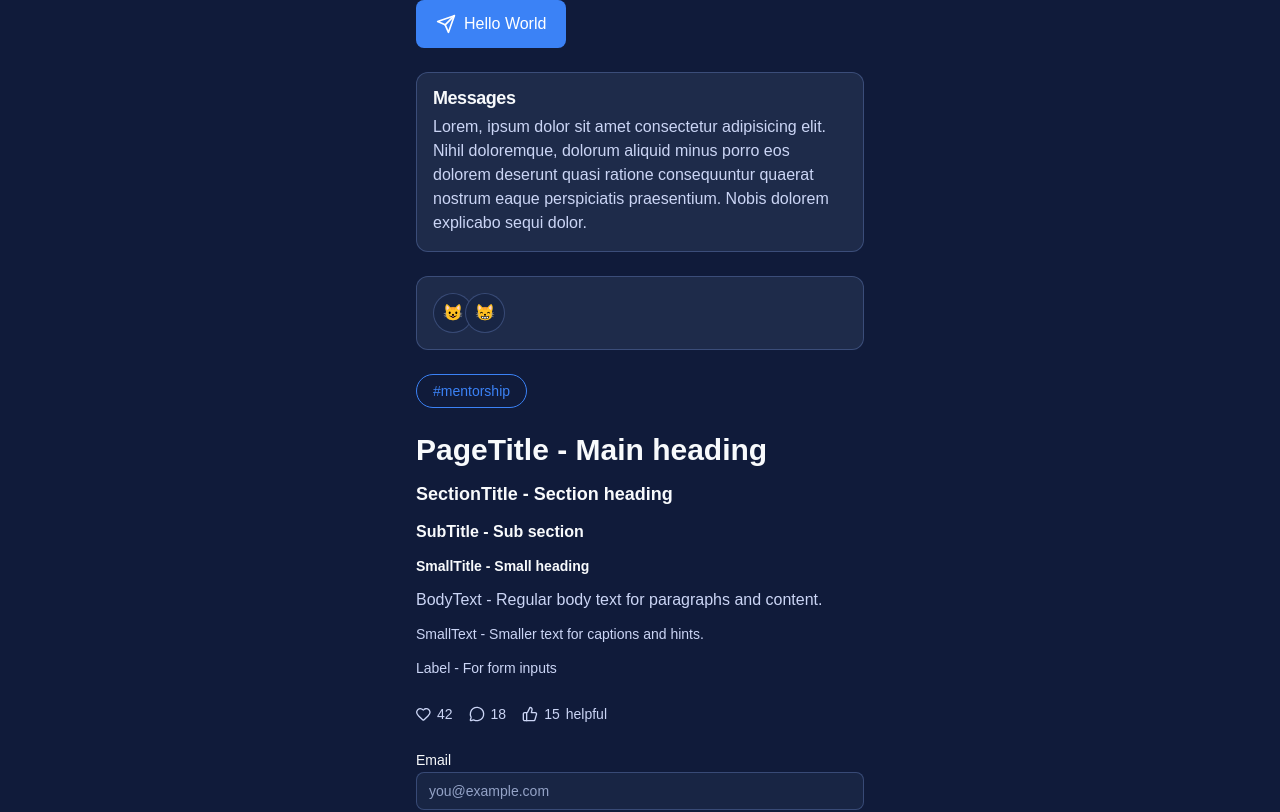
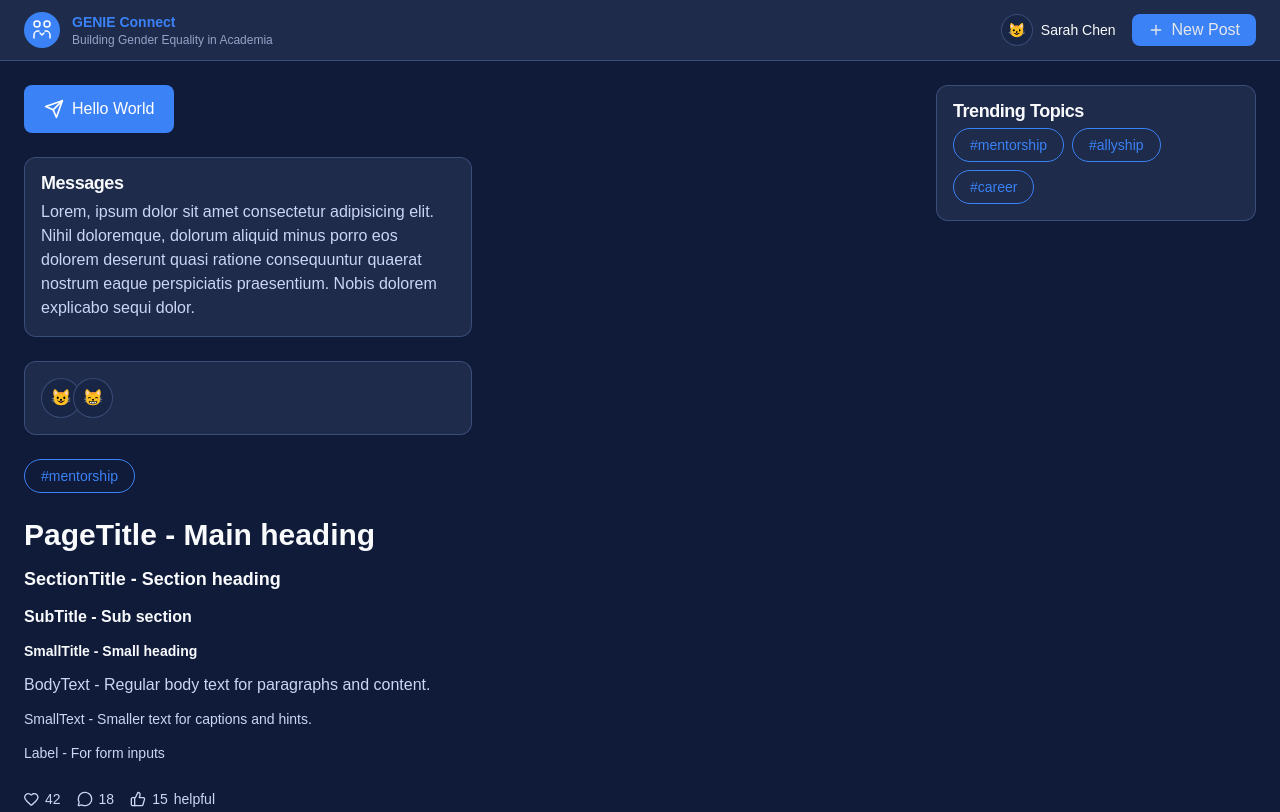
Before and after one commit to FBetulDemir/genie-connect, a Next.js app: page / in a window 1280 px wide. Shown: the top 812 px of the page. Built offline with nearby package versions, Linux system fonts and the light colour scheme.

Commit message:
Added AppShell with navbar includin a button to CreatePost

```diff
--- a/app/page.tsx
+++ b/app/page.tsx
@@ -18,13 +18,31 @@ import {
   SmallText,
   Label,
 } from "@/components/ui/Typography";
-import Modal from "@/components/ui/Modal";
 import { Input, TextArea } from "@/components/ui/Input";
+import AppShell from "@/components/ui/AppShell";
+
+const Sidebar = () => (
+  <>
+    <Card>
+      <CardContent className="space-y-2">
+        <CardTitle>Trending Topics</CardTitle>
+        <div className="flex flex-wrap gap-2">
+          <Hashtag size="md">#mentorship</Hashtag>
+          <Hashtag size="md">#allyship</Hashtag>
+          <Hashtag size="md">#career</Hashtag>
+        </div>
+      </CardContent>
+    </Card>
+  </>
+);
 
 export default function Home() {
   return (
-    <div className="flex min-h-screen items-center justify-center font-sans">
-      <main className="space-y-6">
+    <AppShell
+      nickname="Sarah Chen"
+      avatarEmoji="😺"
+      onPublish={(post) => console.log("Published:", post)}
+      sidebar={<Sidebar />}>
       <Button
         variant="primary"
         size="lg"
@@ -88,22 +106,6 @@ export default function Home() {
           description="Max 200 characters"
         />
       </div>
-
-        {/* Modal */}
-        <Modal open={false} onClose={() => {}} size="md">
-          <h2 className="text-lg font-semibold text-[var(--text-primary)] mb-4">
-            Create Post
-          </h2>
-          <div className="space-y-4">
-            <TextArea placeholder="Share your thoughts, experiences, or questions..." />
-            <Input
-              name="hashtag"
-              label="Add Hashtags"
-              placeholder="e.g., GenderEquality"
-            />
-          </div>
-        </Modal>
-      </main>
-    </div>
+    </AppShell>
   );
 }
--- /dev/null
+++ b/components/ui/AppShell.tsx
@@ -0,0 +1,49 @@
+import React from "react";
+import cn from "@/lib/classnames";
+import Navbar from "./Navbar";
+
+type AppShellProps = {
+  nickname?: string;
+  avatarEmoji?: string;
+  onPublish?: (post: { content: string; hashtag: string }) => void;
+  children: React.ReactNode;
+  sidebar?: React.ReactNode;
+  className?: string;
+};
+
+const AppShell = ({
+  nickname,
+  avatarEmoji,
+  onPublish,
+  children,
+  sidebar,
+  className,
+}: AppShellProps) => {
+  return (
+    <div className="flex min-h-screen flex-col bg-[var(--background)]">
+      <Navbar
+        nickname={nickname}
+        avatarEmoji={avatarEmoji}
+        onPublish={onPublish}
+      />
+
+      <div
+        className={cn(
+          "mx-auto flex w-full max-w-7xl flex-1 gap-6 px-6 py-6",
+          className,
+        )}>
+        {/* Main content */}
+        <main className="flex-1 space-y-6">{children}</main>
+
+        {/* Sidebar */}
+        {sidebar && (
+          <aside className="hidden w-80 shrink-0 space-y-6 lg:block">
+            {sidebar}
+          </aside>
+        )}
+      </div>
+    </div>
+  );
+};
+
+export default AppShell;
--- /dev/null
+++ b/components/ui/CreatePost.tsx
@@ -0,0 +1,73 @@
+"use client";
+
+import { useState } from "react";
+import Modal from "./Modal";
+import { Input, TextArea } from "./Input";
+import Button from "./Button";
+import PlusIcon from "../icons/PlusIcon";
+import SendIcon from "../icons/SendIcon";
+
+type CreatePostProps = {
+  onPublish?: (post: { content: string; hashtag: string }) => void;
+};
+
+const CreatePost = ({ onPublish }: CreatePostProps) => {
+  const [open, setOpen] = useState(false);
+  const [content, setContent] = useState("");
+  const [hashtag, setHashtag] = useState("");
+
+  const canPublish = content.trim().length > 0 && hashtag.trim().length > 0;
+
+  const handlePublish = () => {
+    if (!canPublish) return;
+    onPublish?.({ content: content.trim(), hashtag: hashtag.trim() });
+    setContent("");
+    setHashtag("");
+    setOpen(false);
+  };
+
+  return (
+    <>
+      <Button
+        variant="primary"
+        size="sm"
+        leftIcon={<PlusIcon className="h-4 w-4" />}
+        onClick={() => setOpen(true)}>
+        New Post
+      </Button>
+
+      <Modal open={open} onClose={() => setOpen(false)} size="md">
+        <h2 className="text-lg font-semibold text-[var(--text-primary)] mb-4">
+          Create Post
+        </h2>
+        <div className="space-y-4">
+          <TextArea
+            name="content"
+            placeholder="Share your thoughts, experiences, or questions..."
+            value={content}
+            onChange={(e) => setContent(e.target.value)}
+          />
+          <Input
+            name="hashtag"
+            label="Add Hashtag"
+            placeholder="e.g., GenderEquality"
+            description="Every post needs at least one hashtag"
+            value={hashtag}
+            onChange={(e) => setHashtag(e.target.value)}
+          />
+          <div className="flex justify-end">
+            <Button
+              variant="primary"
+              leftIcon={<SendIcon className="h-4 w-4" />}
+              disabled={!canPublish}
+              onClick={handlePublish}>
+              Publish
+            </Button>
+          </div>
+        </div>
+      </Modal>
+    </>
+  );
+};
+
+export default CreatePost;
--- /dev/null
+++ b/components/ui/Navbar.tsx
@@ -0,0 +1,52 @@
+import React from "react";
+import cn from "@/lib/classnames";
+import LogoIcon from "../icons/LogoIcon";
+import { Avatar } from "./Avatar";
+import CreatePost from "./CreatePost";
+
+type NavbarProps = {
+  nickname?: string;
+  avatarEmoji?: string;
+  onPublish?: (post: { content: string; hashtag: string }) => void;
+  className?: string;
+};
+
+const Navbar = ({
+  nickname = "NickName",
+  avatarEmoji,
+  onPublish,
+  className,
+}: NavbarProps) => {
+  return (
+    <nav
+      className={cn(
+        "flex items-center justify-between px-6 py-3",
+        "bg-[var(--surface-muted)] border-b border-[var(--border-card-default)]",
+        className,
+      )}>
+      {/* Left: logo + text */}
+      <div className="flex items-center gap-3">
+        <LogoIcon className="h-9 w-9" />
+        <div>
+          <p className="text-sm font-semibold text-[var(--accent-blue-500)]">
+            GENIE Connect
+          </p>
+          <p className="text-xs text-[var(--text-muted)]">
+            Building Gender Equality in Academia
+          </p>
+        </div>
+      </div>
+
+      {/* Right: avatar + new post */}
+      <div className="flex items-center gap-4">
+        <div className="flex items-center gap-2">
+          <Avatar emoji={avatarEmoji} size="sm" />
+          <span className="text-sm text-[var(--text-primary)]">{nickname}</span>
+        </div>
+        <CreatePost onPublish={onPublish} />
+      </div>
+    </nav>
+  );
+};
+
+export default Navbar;
```
Lines whose indentation alone changed are shown as unchanged.
